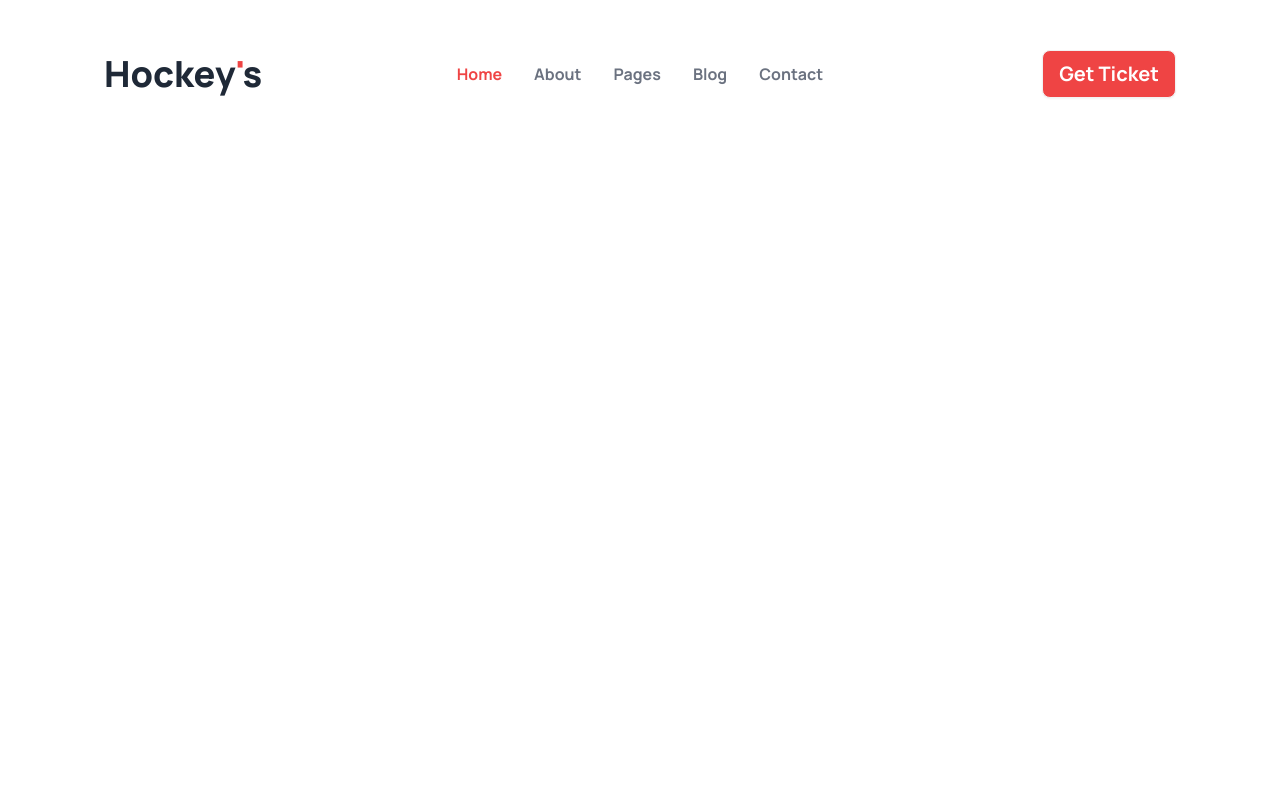
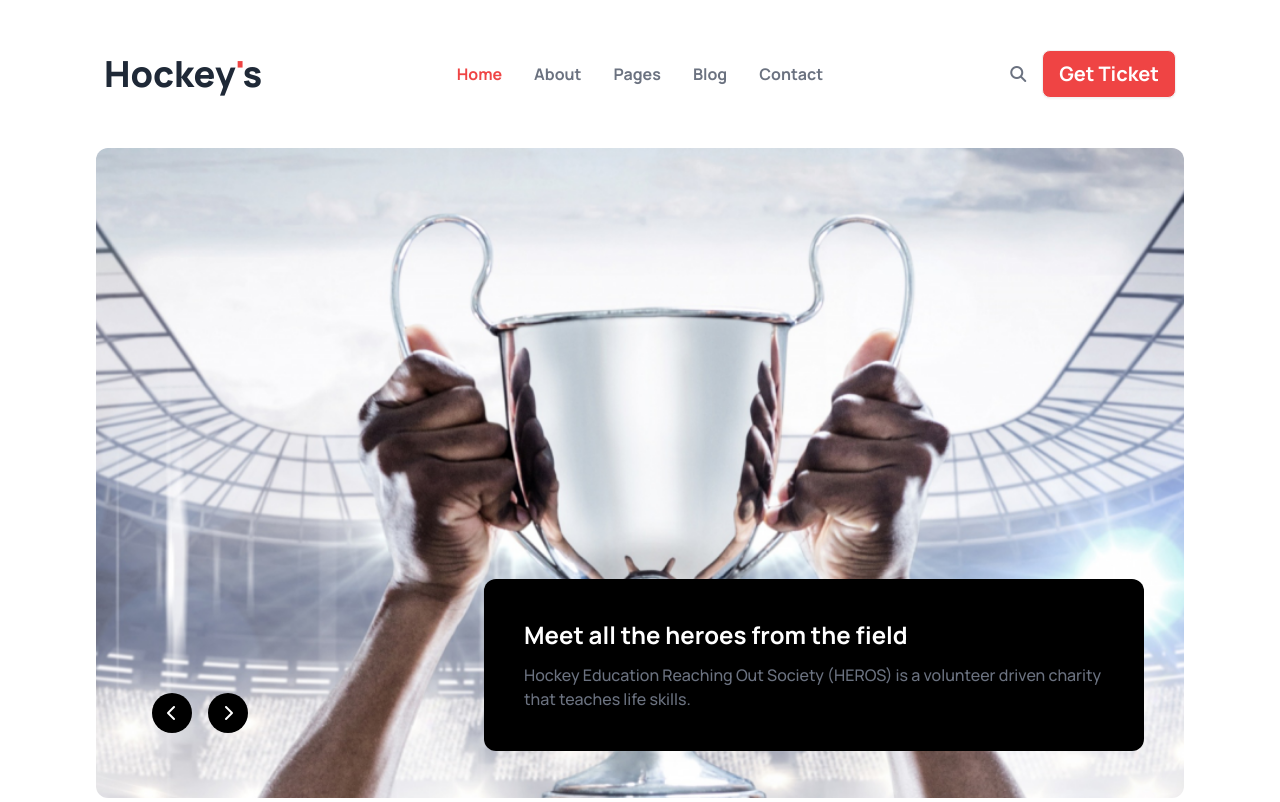
Before and after one commit to Alnakib797/assignment-03, a plain HTML site: page index.html in a window 1280 px wide. Drawn offline with nearby package versions, Linux system fonts and the light colour scheme.

Commit message:
hero section added

```diff
--- a/index.html
+++ b/index.html
@@ -16,6 +16,14 @@
       href="https://fonts.googleapis.com/css2?family=Manrope:wght@400;500;600;700;800&display=swap"
       rel="stylesheet"
     />
+    <!-- font-awesome cdn -->
+    <link
+      rel="stylesheet"
+      href="https://cdnjs.cloudflare.com/ajax/libs/font-awesome/6.5.1/css/all.min.css"
+      integrity="sha512-DTOQO9RWCH3ppGqcWaEA1BIZOC6xxalwEsw9c2QQeAIftl+Vegovlnee1c9QX4TctnWMn13TZye+giMm8e2LwA=="
+      crossorigin="anonymous"
+      referrerpolicy="no-referrer"
+    />
 
     <title>Assignment-03</title>
     <style>
@@ -24,7 +32,7 @@
       }
     </style>
   </head>
-  <body class="font-manrope">
+  <body class="font-manrope max-w-[1440] mx-auto">
     <header class="container mx-auto">
       <!-- nav-section -->
       <nav class="py-10 px-24">
@@ -74,12 +82,38 @@
             </ul>
           </div>
           <div class="navbar-end">
+            <i
+              class="hidden lg:flex fa-solid fa-magnifying-glass text-gray-500 mr-4"
+            ></i>
             <a class="btn bg-red-500 font-bold text-xl text-white"
               >Get Ticket</a
             >
           </div>
         </div>
       </nav>
+      <!-- nav-end -->
+      <!-- hero-banner -->
+      <div class="px-24 pb-1">
+        <div
+          class="hero h-[250px] bg-no-repeat bg-cover rounded-xl flex justify-between px-10 lg:h-[650px]"
+          style="background-image: url(Images/1.png)"
+        >
+          <div class="hero-content text-center mt-[480px]">
+            <div class="w-10 h-10 bg-black rounded-3xl items-center justify-center flex">
+                <i class="fa-solid fa-chevron-left text-white"></i>
+            </div>
+            <div class="w-10 h-10 bg-black rounded-3xl items-center justify-center flex">
+                <i class="fa-solid fa-chevron-right text-white"></i>
+            </div>
+          </div>
+          <div>
+            <div class="p-10 bg-black rounded-xl mt-96">
+              <h2 class="text-2xl font-bold text-white mb-3">Meet all the heroes from the field</h2>
+              <p class="text-[16px] font-medium text-gray-500 max-w-[580px]">Hockey Education Reaching Out Society (HEROS) is a volunteer driven charity that teaches life skills.</p>
+            </div>
+          </div>
+        </div>
+      </div>
     </header>
     <main></main>
     <footer></footer>
```
Also changed, not shown: tailwind.config.js (+10 -0 lines).
